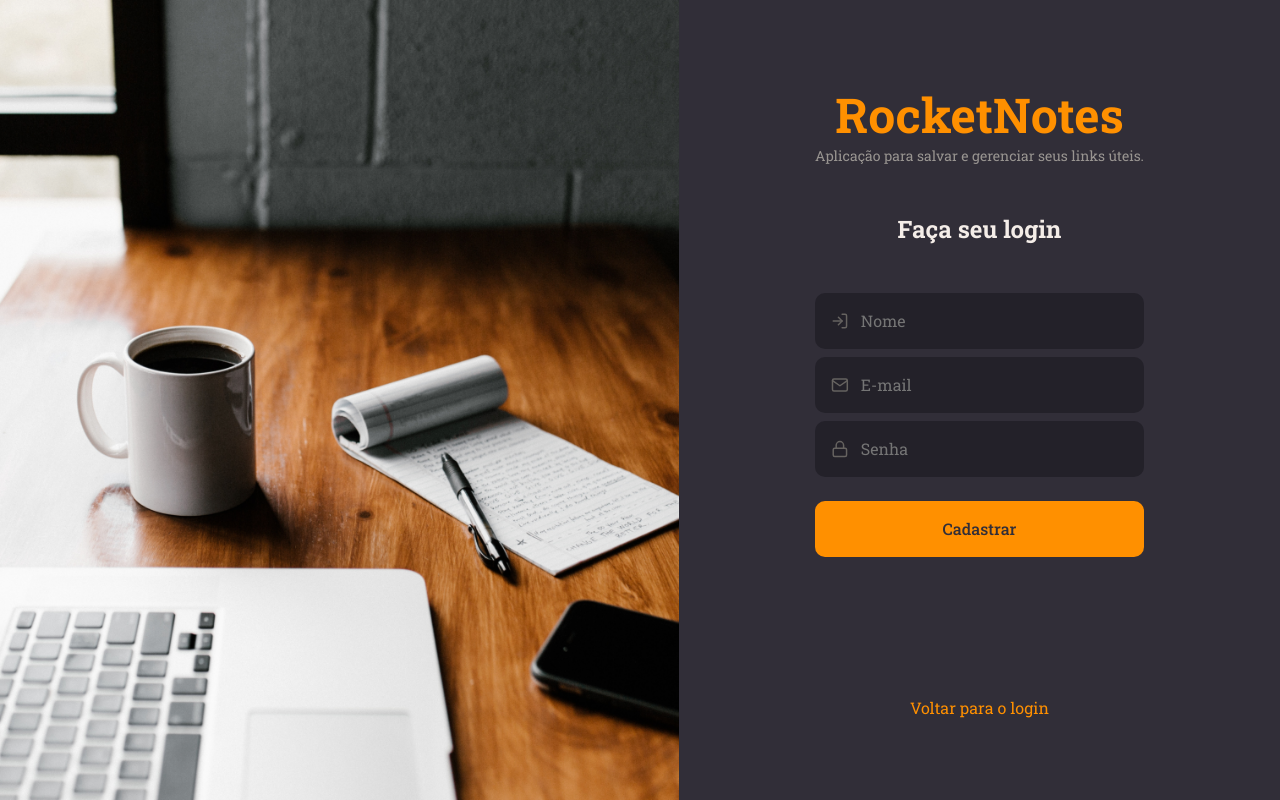
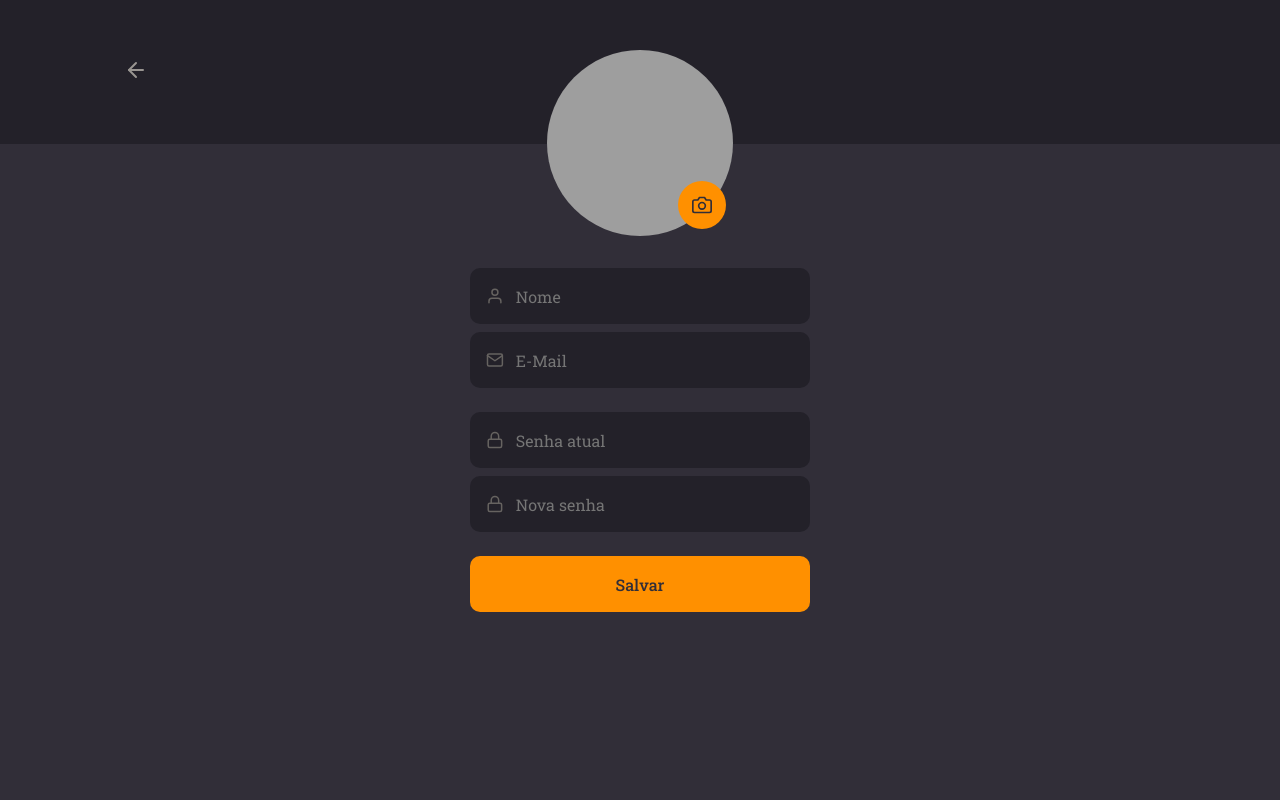
Before and after one commit to lucasrpinto/rocketnotes, a React (Vite) app: page / in a window 1280 px wide. Built offline with nearby package versions, Linux system fonts and the light colour scheme; grey boxes are pictures that could not be loaded.

Commit message:
Version 0.4.0 - Finalizado style do Profile

```diff
--- a/src/components/Button/styles.js
+++ b/src/components/Button/styles.js
@@ -8,7 +8,7 @@
     height: 56px;
     border: 0;
     padding: 0 16px;
-    margin: 16px;
+    margin-top: 16px;
     border-radius: 10px;
     font-weight: 500;
 
--- a/src/main.jsx
+++ b/src/main.jsx
@@ -4,13 +4,13 @@
 import GlobalStyles from './styles/global'
 import theme from './styles/theme'
 
-import { SignUp } from './pages/SignUp'
+import { Profile } from './pages/Profile'
 
 ReactDOM.createRoot(document.getElementById('root')).render(
   <React.StrictMode>
     <ThemeProvider theme={ theme }>
       <GlobalStyles />
-      <SignUp />
+      <Profile />
     </ThemeProvider>
   </React.StrictMode>,
 )
--- /dev/null
+++ b/src/pages/Profile/index.jsx
@@ -0,0 +1,61 @@
+import { FiArrowLeft, FiUser, FiMail, FiLock, FiCamera } from "react-icons/fi";
+
+import { Input } from '../../components/Input';
+import { Button } from '../../components/Button';
+
+import { Container, Form, Avatar } from "./styles"
+
+export function Profile() {
+    return (
+        <Container>
+            <header>
+                <a href="/">
+                    <FiArrowLeft />
+                </a>
+            </header>
+
+            <Form>
+                <Avatar>
+                    <img
+                     src="https://github.com/lucasrpinto.png"
+                     alt="Foto do Usuário"
+                    />
+                <label htmlFor="avatar">
+                    <FiCamera />
+
+                    <input
+                        id="avatar"
+                        type="file"
+                    />
+                </label>
+
+                </Avatar>
+            <Input
+                    placeholder="Nome"
+                    type="text"
+                    icon={ FiUser }
+                />
+
+                <Input
+                    placeholder="E-Mail"
+                    type="text"
+                    icon={ FiMail }
+                />
+
+                <Input
+                    placeholder="Senha atual"
+                    type="password"
+                    icon={ FiLock }
+                />
+
+                <Input
+                    placeholder="Nova senha"
+                    type="password"
+                    icon={ FiLock }
+                />
+
+                <Button title="Salvar" />
+            </Form>
+        </Container>
+    );
+}
--- /dev/null
+++ b/src/pages/Profile/styles.js
@@ -0,0 +1,73 @@
+import styled from "styled-components";
+
+export const Container = styled.div`
+    width: 100%;
+
+    > header {
+        width: 100%;
+        height: 144px;
+
+        background: ${({ theme}) => theme.COLORS.BACKGROUND_900};
+
+        display: flex;
+        align-items: center;
+
+        padding: 0 124px;
+
+        svg {
+            color: ${({ theme}) => theme.COLORS.GRAY_100};
+            font-size: 24px;
+        }
+    }
+`;
+
+export const Form = styled.form`
+    max-width: 340px;
+    margin: 30px auto 0;
+
+    > div:nth-child(4){
+        margin-top: 24px;
+    }
+`;
+
+export const Avatar = styled.div`
+    position: relative;
+    margin: -124px auto 32px;
+
+    width: 186px;
+    height: 186px;
+
+    > img {
+        width: 186px;
+        height: 186px;
+        border-radius: 50%;
+    }
+
+    > label {
+        width: 48px;
+        height: 48px;
+
+        background-color: ${({ theme }) => theme.COLORS.ORANGE};
+        border-radius: 50%;
+
+        display: flex;
+        align-items: center;
+        justify-content: center;
+
+        position: absolute;
+        bottom: 7px;
+        right: 7px;
+
+        cursor: pointer;
+
+        input {
+            display: none;
+        }
+
+        svg {
+            width: 20px;
+            height: 20px;
+            color: ${({ theme }) => theme.COLORS.BACKGROUND_800};
+        }
+    }
+`;
```
Also changed, not shown: 1 other file (tests, documents, lock files or other folders).
